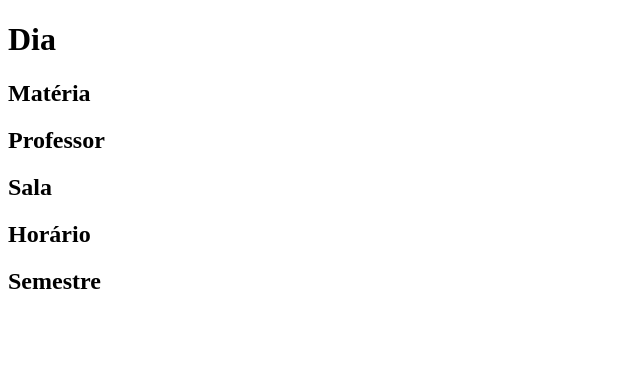
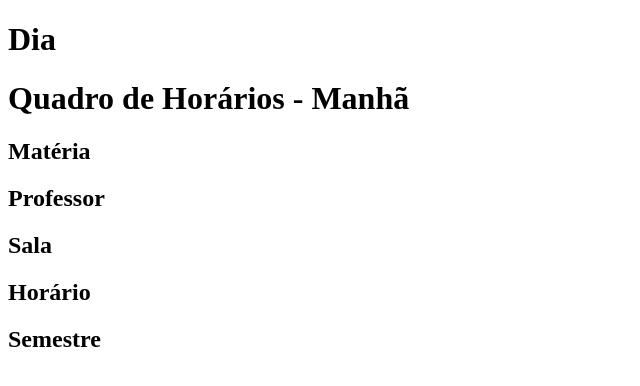
Before and after one commit to xandymagnus/gerenciador_sala, a plain HTML site: page index.html in a window 1280 px wide. Shown: the whole page, without its empty margins (0-640 px from the left). Drawn offline with Linux system fonts and the light colour scheme.

Commit message:
Titulo se tornou um h1

```diff
--- a/index.html
+++ b/index.html
@@ -9,7 +9,7 @@
 <body>
     <h1 class="dia">Dia</h1>
     <div class="container">
-        <title>Quadro de Horários - Manhã</title>
+        <h1 class="titulo">Quadro de Horários - Manhã</h1>
         <div class="infos">
             <h2 class="materia">Matéria</h2>
             <h2 class="prof">Professor</h2>
```
